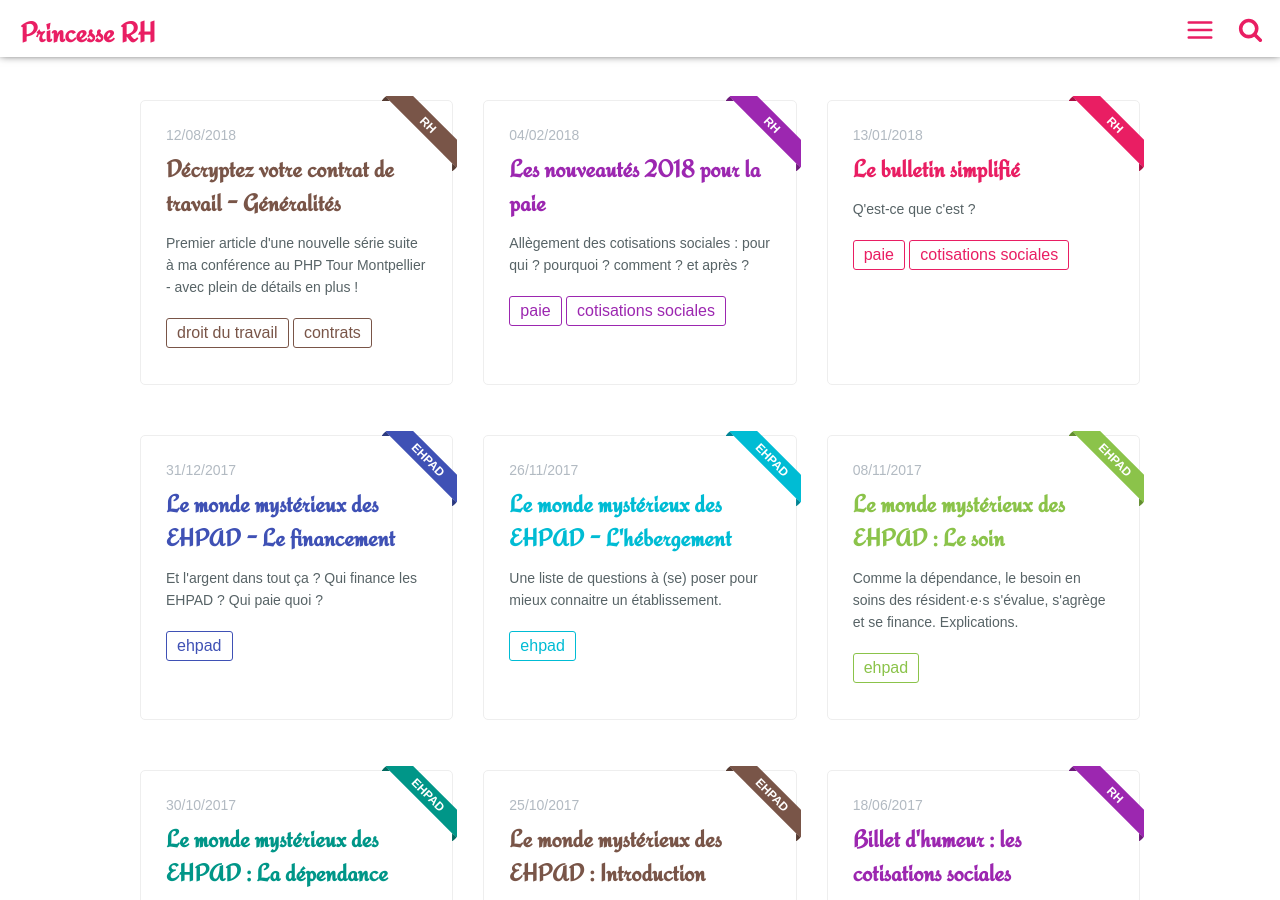
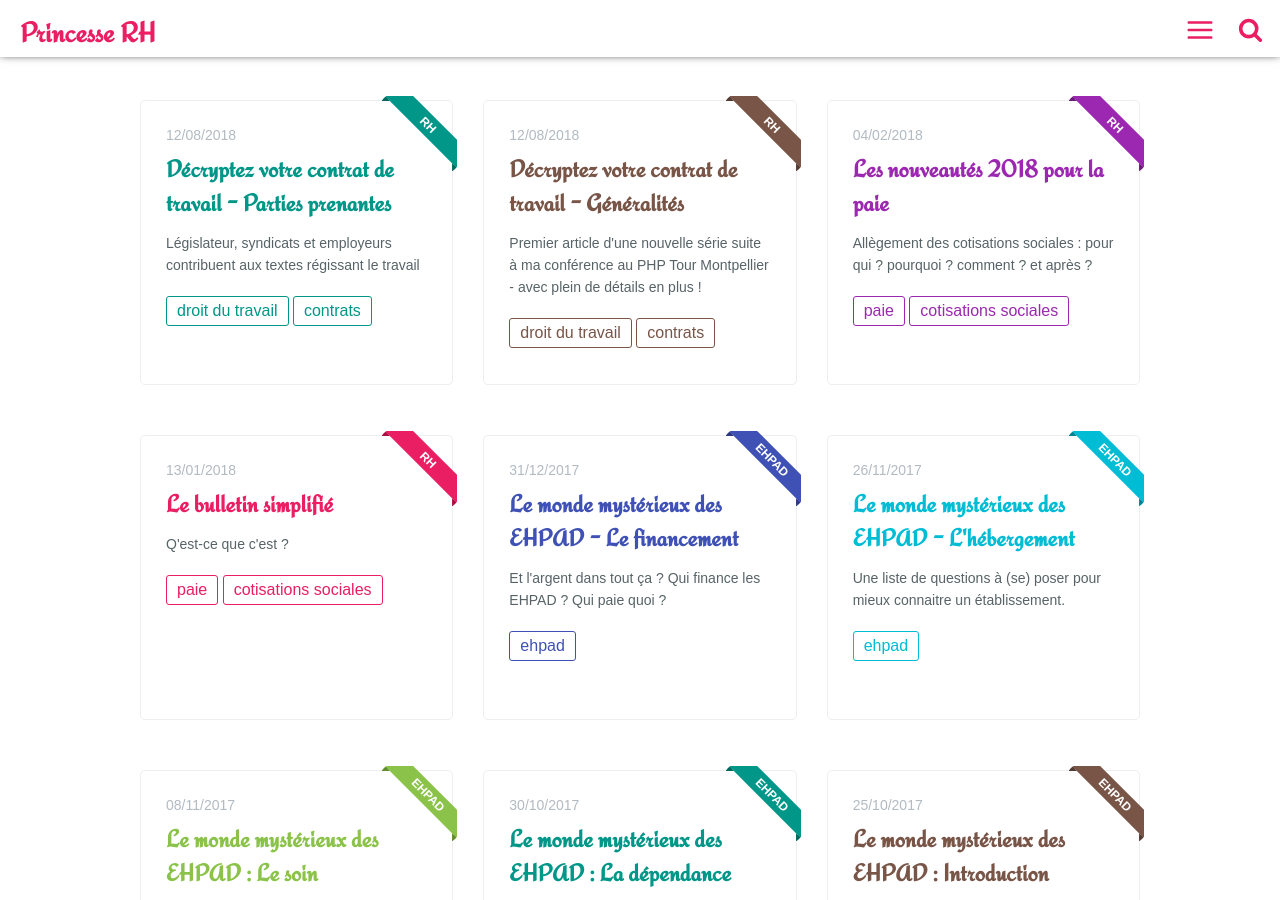
Before and after one commit to Libelilou/libelilou.github.io, a Jekyll site: the page built from index.html, in a window 1280 px wide and 900 px high. Built offline with Jekyll 4.4.1, drawn with Linux system fonts in a browser that asks for light colours.

Commit message:
2ème article en publication

```diff
--- a/_posts/rh/2018-08-12-phptour.2.md
+++ b/_posts/rh/2018-08-12-phptour.2.md
@@ -1,23 +1,18 @@
 ---
-title: "Décryptez votre contrat de travail"
-introduction: "Ma conférence au PHP Tour Montpellier - avec quelques détails en plus. Contrats, horaires, salaires avec un focus sur la SYNTEC"
-published: false
+title: "Décryptez votre contrat de travail - Parties prenantes"
+introduction: "Législateur, syndicats et employeurs contribuent aux textes régissant le travail"
+published: true
 post-color: 5
 tags:
   - droit du travail
   - contrats
-  - horaires
-  - salaires
-  - SYNTEC
 ---
 
 Aujourd'hui, intéressons-nous plus particulièrement aux acteurs gravitant autour du monde du travail. Cet article sera un peu plus court mais comme le suivant est bien long, ça aurait été un peu indigeste de n'en faire qu'un !
 
-## Les décideurs
-
 On a vu dans le premier article que l'employeur n'est pas le seul décideur en matière de contrat de travail, il est soumis à tout un tas de contraintes issues d'autres textes, élaborés par d'autres décideurs. Ces décideurs, qui sont-ils ? Quel est leur business ? À qui profite ce business de plus en plus… pardon, [je m'emballe](https://youtu.be/eT-yuFECr7I?t=2m52s) !!!
 
-### Le législateur
+## Le législateur
 
 Chez nous ce sont donc les députés qui édictent les lois, avec toute la [procédure associée](https://fr.wikipedia.org/wiki/Processus_l%C3%A9gislatif_en_France). On leur doit récemment le démontage violent de notre cher Code du Travail qui, grâce à la flexi-sécurité toute puissante, rendra à notre nation [la place qu'elle mérite dans le Monde](https://youtu.be/XZn8tFbISpo?t=84) ! Désolée, je m'emballe de nouveau…
 
@@ -27,7 +22,7 @@ Je le pose là du coup : Victor Hugo a écrit : "Le législateur, en élaborant
 
 Donc, le législateur fixe ce qu'on appelle les "règles d'ordre public", c'est-à-dire toute une panoplie de seuils (plafonds et planchers) et de conditions relatives à l'organisation de la vie au travail.
 
-### Les syndicats
+## Les syndicats
 
 Ils négocient, entre autres, les conventions collectives, les accords de branche et, selon les cas, les accords d'entreprise, qui imposent aux employeurs un certain nombre de contraintes supplémentaires.
 
@@ -40,7 +35,7 @@ Leurs [combats](https://youtu.be/Uv7yXbzuTTo) ont permis tout un tas d'avancées
 >
 > mais il en existe bien d'autres, certains n'intervenant que dans certaines branches particulières (SUD-Rail chez les cheminots, <abbr title="Syndicat National des Enseignants de Second degré">SNES</abbr> chez les enseignants, par exemple).
 
-### L'employeur
+## L'employeur
 
 Et bien sûr, l'employeur, qui décide d'une partie du contenu du contrat de travail soit directement dans le contrat (clauses particulières), soit par le biais d'accords d'entreprise (avantages particuliers, accords sur le temps de travail, etc.).
 
```
